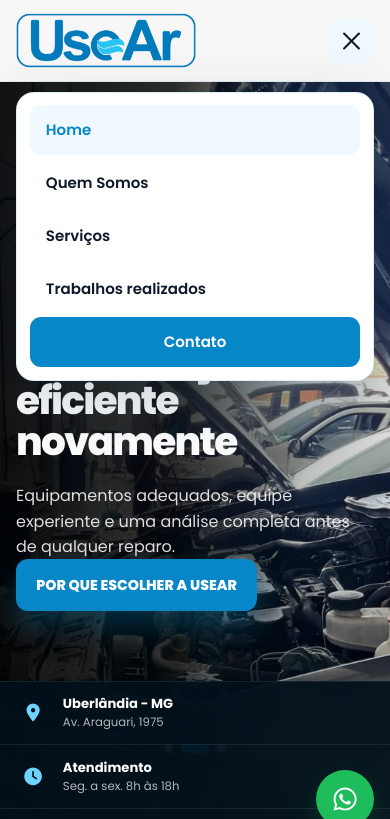
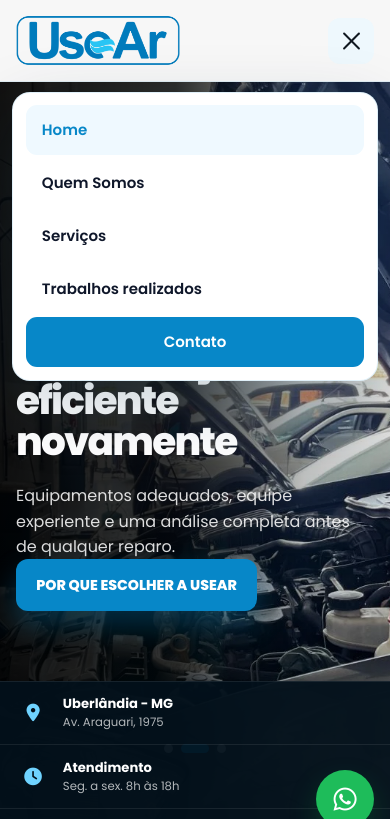
Before and after one commit to joaobosco25/UserAr, a plain HTML site: page index.html in a window 390 px wide. Both pictures are taken after a click on the button 351 px from the left and 40 px from the top of the page. Shown: the top 819 px of the page. Drawn offline with nearby package versions, Linux system fonts and the light colour scheme.

Commit message:
navbar correcao

```diff
--- a/assets/css/style.css
+++ b/assets/css/style.css
@@ -1017,3 +1017,169 @@ button { font: inherit; }
   white-space: nowrap !important;
   border: 0 !important;
 }
+
+/* ==========================================================================
+   Correção de largura no mobile
+   Evita que navbar, carrossel e animações criem rolagem lateral.
+   ========================================================================== */
+html,
+body {
+  width: 100%;
+  max-width: 100%;
+  overflow-x: clip;
+}
+
+.site-header,
+.header-inner,
+.hero,
+.hero-swiper,
+.swiper-wrapper,
+.hero-slide,
+.hero-content,
+main,
+section {
+  max-width: 100%;
+}
+
+.header-inner,
+.hero-content {
+  min-width: 0;
+}
+
+@media (max-width: 639px) {
+  :root {
+    --header-height: 82px;
+  }
+
+  .site-header {
+    width: 100%;
+    max-width: 100vw;
+    overflow: visible;
+  }
+
+  .header-inner {
+    width: 100%;
+    max-width: 100%;
+    padding-right: 12px;
+    padding-left: 12px;
+  }
+
+  .brand {
+    width: clamp(132px, 42vw, 165px);
+    max-width: calc(100% - 66px);
+    min-width: 0;
+    overflow: hidden;
+  }
+
+  .brand img {
+    width: 100%;
+    max-width: 100%;
+    height: auto;
+    object-fit: contain;
+  }
+
+  .menu-toggle {
+    flex: 0 0 46px;
+    margin-left: 10px;
+  }
+
+  .main-nav {
+    left: 12px;
+    right: 12px;
+    width: auto;
+    max-width: calc(100vw - 24px);
+  }
+
+  .hero,
+  .hero-swiper,
+  .swiper-wrapper,
+  .hero-slide {
+    width: 100%;
+    max-width: 100vw;
+  }
+
+  .hero-content {
+    width: 100%;
+    max-width: 100%;
+    padding-right: 16px;
+    padding-left: 16px;
+  }
+
+  .hero-copy,
+  .hero-copy h1,
+  .hero-copy h2,
+  .hero-copy p,
+  .hero-actions {
+    max-width: 100%;
+  }
+
+  .hero-copy h1,
+  .hero-copy h2 {
+    overflow-wrap: anywhere;
+  }
+
+  .hero-actions {
+    display: grid;
+    grid-template-columns: minmax(0, 1fr);
+    width: min(100%, 330px);
+  }
+
+  .hero-actions .button {
+    width: 100%;
+    min-width: 0;
+    padding-right: .85rem;
+    padding-left: .85rem;
+    white-space: normal;
+  }
+
+  /* O fade lateral do AOS pode aumentar a largura visual antes da animação. */
+  [data-aos='fade-right'],
+  [data-aos='fade-left'] {
+    transform: translate3d(0, 28px, 0);
+  }
+}
+
+@supports not (overflow: clip) {
+  html,
+  body {
+    overflow-x: hidden;
+  }
+}
+
+
+/* ==========================================================================
+   Correção definitiva da navegação mobile
+   Mantém o menu visível fora da altura do header sem criar rolagem lateral.
+   ========================================================================== */
+@media (max-width: 1023px) {
+  body {
+    min-width: 0;
+  }
+
+  .site-header {
+    overflow: visible;
+  }
+
+  .header-inner {
+    position: relative;
+    min-width: 0;
+  }
+
+  .brand {
+    min-width: 0;
+  }
+
+  .main-nav {
+    box-sizing: border-box;
+    width: auto;
+    max-width: none;
+    max-height: calc(100svh - var(--header-height) - 1.2rem);
+    overflow-x: hidden;
+    overflow-y: auto;
+    overscroll-behavior: contain;
+  }
+
+  body.menu-open {
+    overflow: hidden;
+  }
+}
--- a/index.html
+++ b/index.html
@@ -46,7 +46,7 @@
   <link rel="stylesheet" href="https://cdn.jsdelivr.net/npm/swiper@11/swiper-bundle.min.css">
   <link rel="stylesheet" href="https://unpkg.com/aos@2.3.1/dist/aos.css">
   <link rel="stylesheet" href="https://cdnjs.cloudflare.com/ajax/libs/font-awesome/6.7.2/css/all.min.css">
-  <link rel="stylesheet" href="assets/css/style.css">
+  <link rel="stylesheet" href="assets/css/style.css?v=navbar-mobile-fix-20260626-2">
 </head>
 <body class="bg-white text-slate-900 antialiased">
   <a class="skip-link" href="#conteudo">Pular para o conteúdo</a>
```
Also changed, not shown: quem-somos.html (+1 -1 lines), servicos.html (+1 -1 lines).
